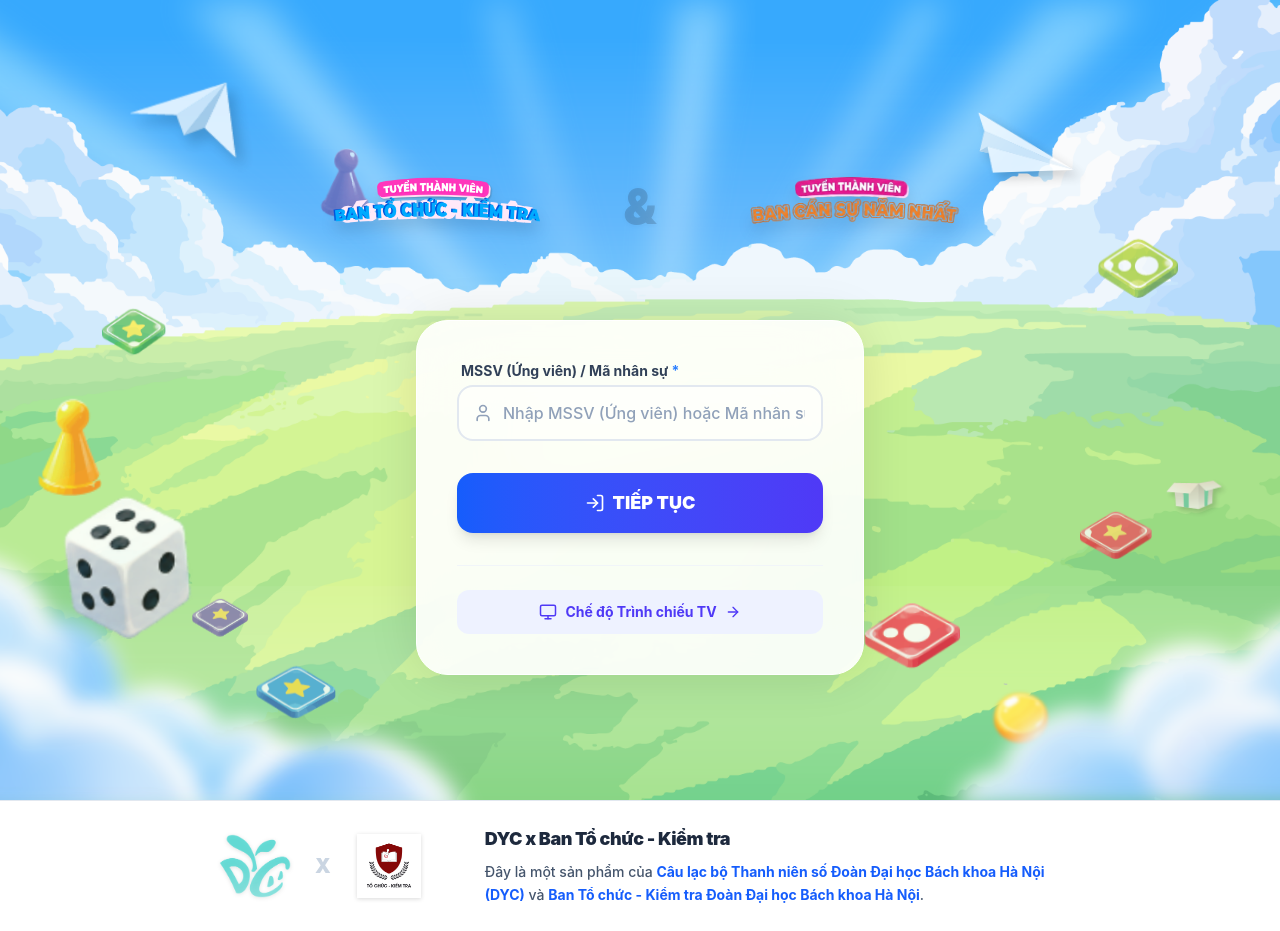
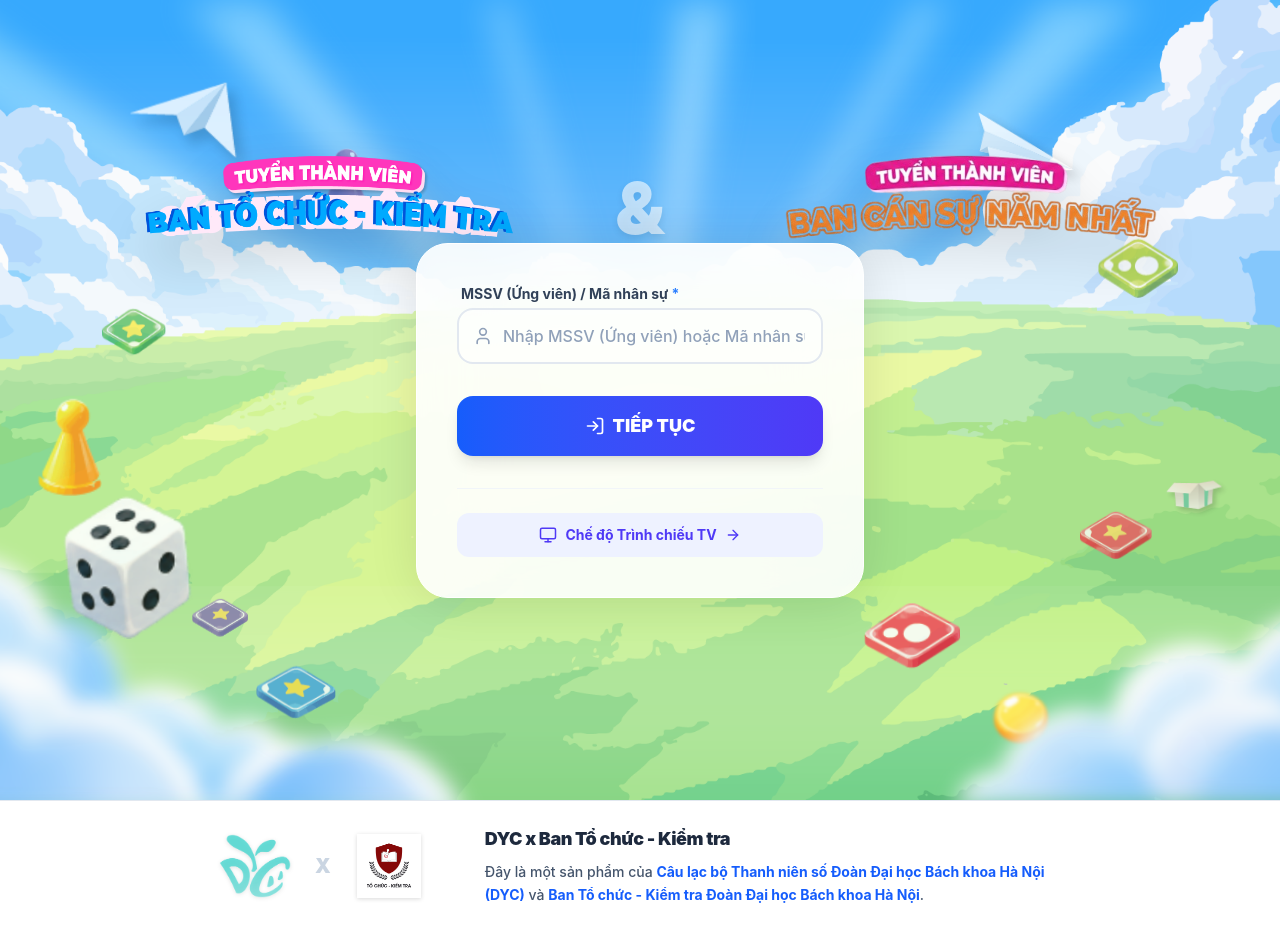
Before and after one commit to phamvietbach2006-max/k71-interview-system, a React app in the folder frontend/: page / in a window 1280 px wide. Built offline with nearby package versions, Linux system fonts and the light colour scheme; the HTML template or start-up script is replaced by a standard one.

Commit message:
style: enlarge dual logos and position them at top of login view

```diff
--- a/frontend/src/pages/Login.jsx
+++ b/frontend/src/pages/Login.jsx
@@ -110,14 +110,14 @@ export default function Login() {
         <img src="/assets/props/prop_16.png" alt="Prop" className="absolute top-[75%] left-[15%] w-14 opacity-75 animate-float-slow" />
       </div>
 
-      {/* Dual Logos Above the Form */}
-      <div className="z-10 flex flex-col md:flex-row items-center justify-center gap-6 md:gap-12 mb-8">
-        <img src="/assets/title_k71.png" alt="Tuyển Thành Viên Ban Tổ Chức - Kiểm Tra" className="w-56 md:w-72 drop-shadow-xl transform hover:scale-105 transition-transform animate-fade-in-up" />
-        <span className="text-5xl font-black text-slate-800/20 drop-shadow-sm animate-fade-in">&amp;</span>
-        <img src="/assets/title_bcs.png" alt="Ban Cán sự năm nhất" className="w-56 md:w-72 drop-shadow-xl transform hover:scale-105 transition-transform animate-fade-in-up animation-delay-100" />
+      {/* Dual Logos High in the Sky */}
+      <div className="absolute top-[8%] left-0 right-0 z-10 flex flex-col md:flex-row items-center justify-center gap-4 md:gap-10 px-4 pointer-events-none">
+        <img src="/assets/title_k71.png" alt="Tuyển Thành Viên Ban Tổ Chức - Kiểm Tra" className="w-[18rem] md:w-[28rem] lg:w-[32rem] drop-shadow-2xl transform animate-fade-in-up" />
+        <span className="text-5xl md:text-7xl font-black text-white/60 drop-shadow-md animate-fade-in">&amp;</span>
+        <img src="/assets/title_bcs.png" alt="Ban Cán sự năm nhất" className="w-[18rem] md:w-[28rem] lg:w-[32rem] drop-shadow-2xl transform animate-fade-in-up animation-delay-100" />
       </div>
 
-      <div className="bg-white/90 backdrop-blur-2xl p-8 md:p-10 rounded-[2rem] shadow-[0_0_50px_rgba(0,0,0,0.1)] w-full max-w-md border border-white z-10 animate-fade-in-up">
+      <div className="bg-white/90 backdrop-blur-2xl p-8 md:p-10 rounded-[2rem] shadow-[0_0_50px_rgba(0,0,0,0.1)] w-full max-w-md border border-white z-10 animate-fade-in-up mt-32 md:mt-10">
 
         <form onSubmit={handleLogin} className="space-y-5">
           {step === 1 && (
```
